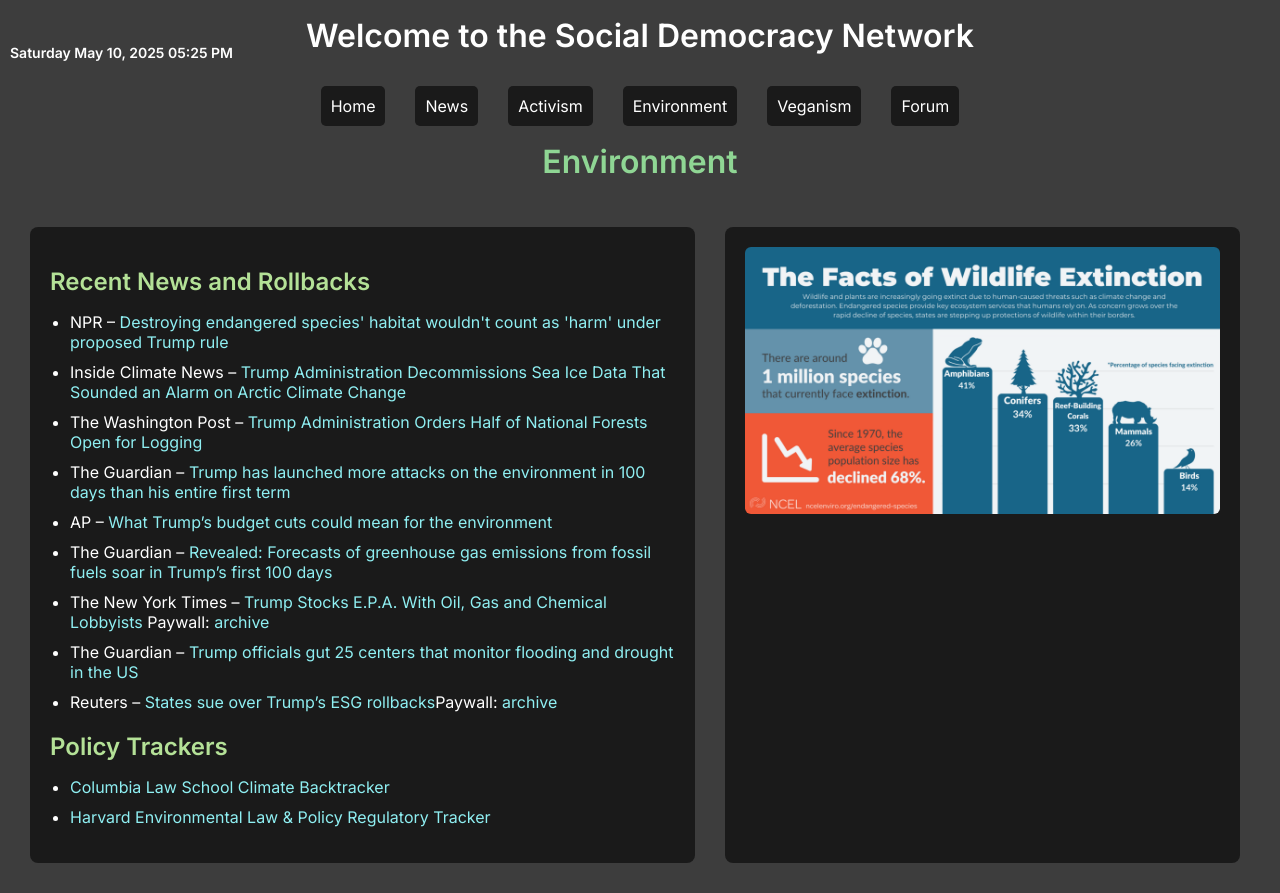
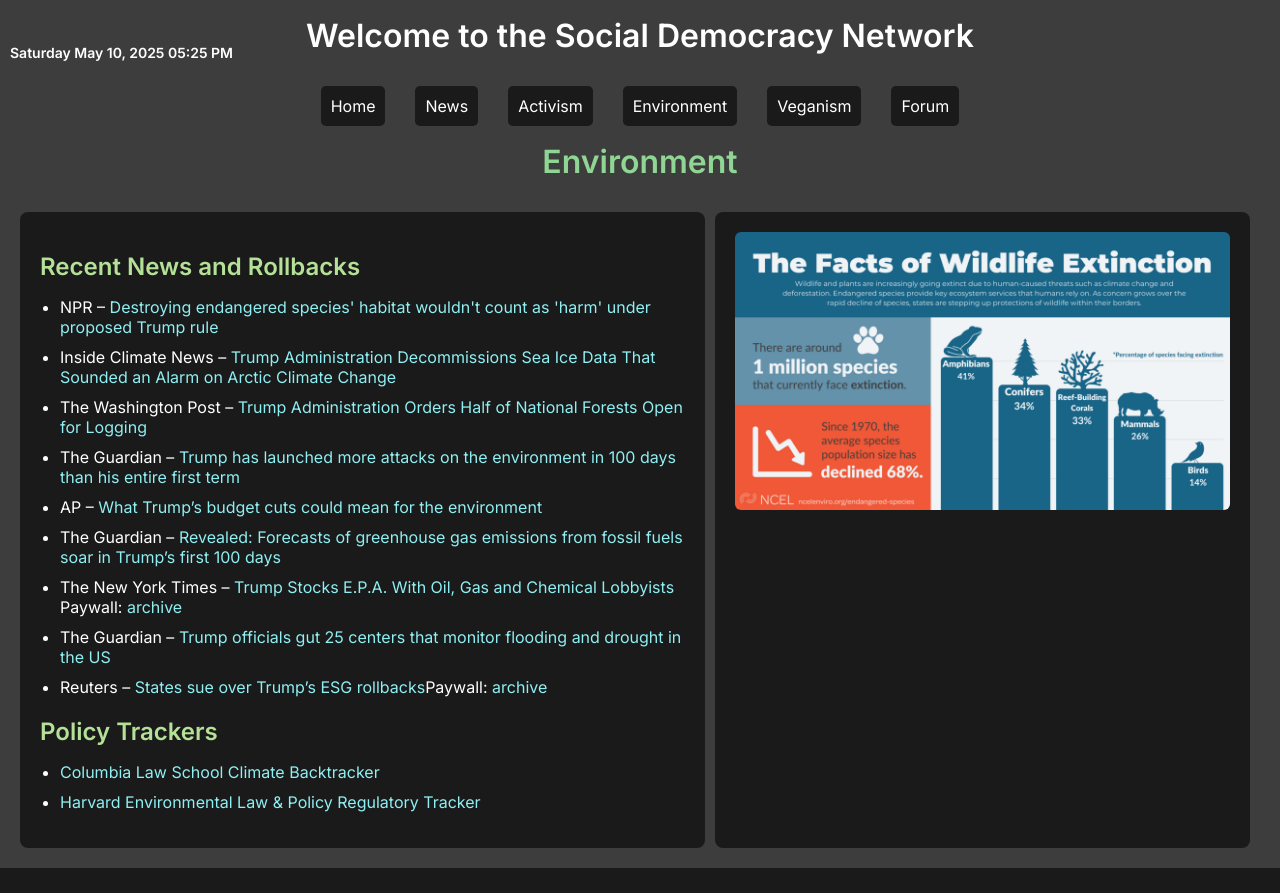
Before and after one commit to Neo-50/social-democracy-network, a Flask app: page /environment in a window 1280 px wide. After the commit the page ends 868 px from the top, so only its background shows below. Run offline with Flask 3, Linux system fonts and the light colour scheme.

Commit message:
Tweaking CSS for environment page

```diff
--- a/static/css/environment.css
+++ b/static/css/environment.css
@@ -12,7 +12,7 @@
 .environment-page .environment-left {
     background-color: #1a1a1a;
     padding: 20px;
-    margin: 10px;
+    margin: 0;
     border-radius: 8px;
     text-align: left;
     grid-column: 1;
@@ -22,7 +22,7 @@
 .environment-page .environment-right {
     background-color: #1a1a1a;
     padding: 20px;
-    margin: 10px;
+    margin: 0;
     border-radius: 8px;
     text-align: left;
     grid-column: 2;
@@ -35,7 +35,7 @@
 
 .environment-header h1 {
     margin: 0;
-    padding-bottom: 5px;
+    padding-bottom: 0;
     text-align: center;
     font-size: 2rem;
     color: #8fd694;
```
